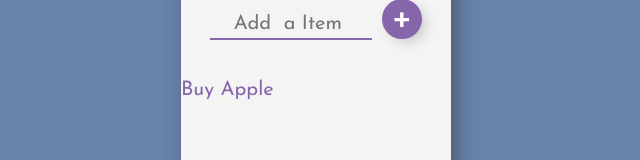
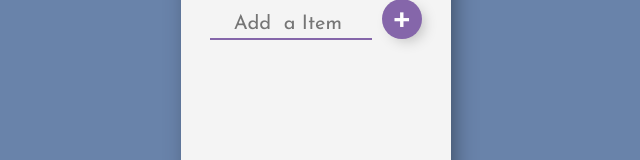
Before and after one commit to umairnisar5/to-do-app, a React (Create React App) app: page / in a window 1280 px wide. Shown: the part 183-343 px from the top of the page, without its empty margins (324-964 px from the left). Built offline with nearby package versions, Linux system fonts and the light colour scheme.

Commit message:
update app.js using Map statement

```diff
--- a/src/App.jsx
+++ b/src/App.jsx
@@ -4,9 +4,17 @@ import React, { useState } from 'react';
 
 const App = () => {
     const [inutlist, setInputList] = useState("buy apple");
+    const [ items, setItem] = useState([]);
 
     const itemEvent = (Event) => {
         setInputList(Event.target.value);
+    };
+
+    const listOfItem = () => {
+        setItem((oldItem) => {
+            return [...oldItem, inutlist];
+        })
+
     };
 
 return (
@@ -21,10 +29,14 @@ return (
 <h1> ToDo List</h1>
 <br/>
 <input type="text" placeholder="Add  a Item " onChange={itemEvent} />
-<button  > + </button>
+<button onClick={listOfItem}  > + </button>
 
 <ol>
-    <li> {inutlist} </li>
+    {/* <li> {inutlist} </li> */}
+   { items.map ((itemval) => {
+        return <li>{itemval} </li>;
+    })}
+
 </ol>
 </div>
 </div>
```
